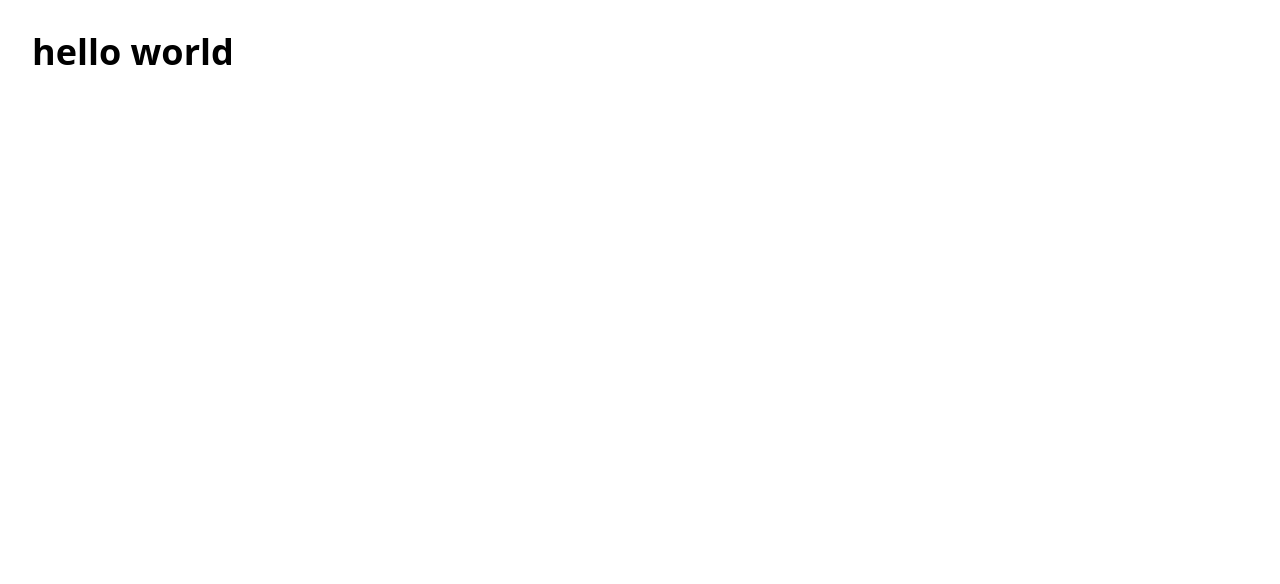
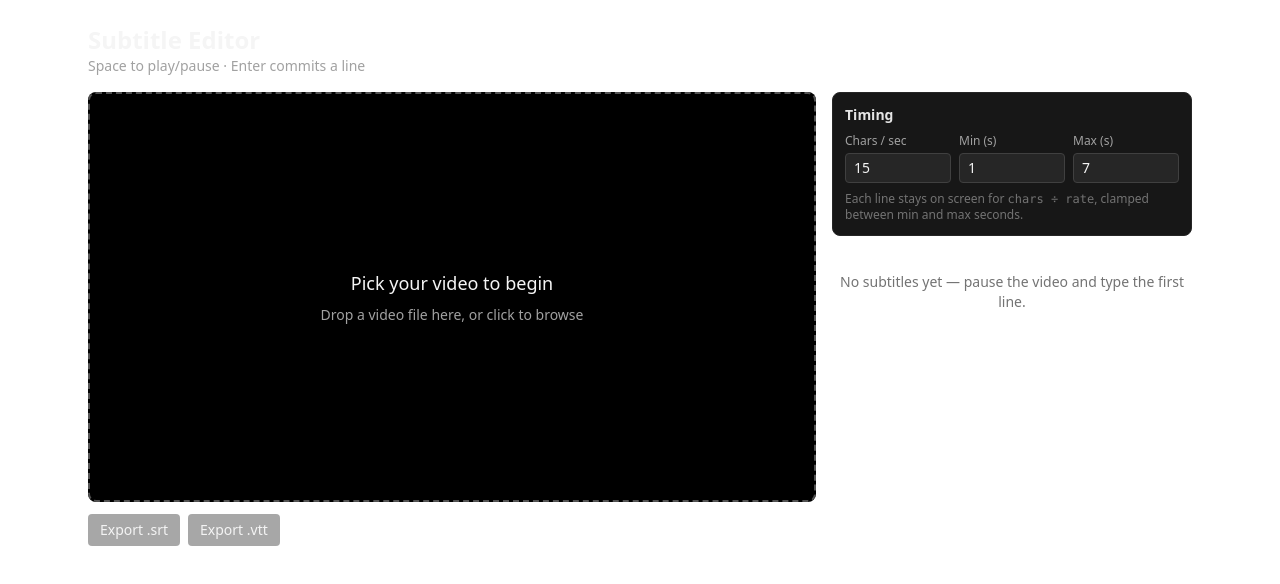
Before and after one commit to domeafavour/subtitle-editor, a React (Vite) app: page / in a window 1280 px wide. Shown: the top 584 px of the page. Built offline with nearby package versions, Linux system fonts and the light colour scheme.

Commit message:
feat(src/routes): assemble the manual subtitle editor

```diff
--- a/src/routes/index.tsx
+++ b/src/routes/index.tsx
@@ -1,11 +1,71 @@
 import { createFileRoute } from "@tanstack/react-router";
+import { useMemo } from "react";
+
+import { SettingsPanel } from "#/components/SettingsPanel";
+import { SubtitleInput } from "#/components/SubtitleInput";
+import { SubtitleList } from "#/components/SubtitleList";
+import { Toolbar } from "#/components/Toolbar";
+import { VideoStage } from "#/components/VideoStage";
+import { useGlobalShortcuts } from "#/hooks/useGlobalShortcuts";
+import { usePlayback } from "#/hooks/usePlayback";
+import { useSettings } from "#/hooks/useSettings";
+import { useSubtitles } from "#/hooks/useSubtitles";
+import { sortedWithEnds } from "#/lib/timing";
 
 export const Route = createFileRoute("/")({ component: Home });
 
 function Home() {
+  const { settings, update } = useSettings();
+  const { subtitles, add, updateText, nudgeStart, remove } = useSubtitles();
+  const playback = usePlayback({ add });
+  useGlobalShortcuts(playback);
+
+  const lines = useMemo(
+    () => sortedWithEnds(subtitles, settings),
+    [subtitles, settings],
+  );
+
   return (
-    <div className="p-8">
-      <h1 className="text-4xl font-bold">hello world</h1>
+    <div className="mx-auto flex max-w-6xl flex-col gap-4 p-6">
+      <header>
+        <h1 className="text-2xl font-bold text-neutral-100">Subtitle Editor</h1>
+        <p className="text-sm text-neutral-400">
+          Space to play/pause · Enter commits a line
+        </p>
+      </header>
+
+      <div className="grid grid-cols-1 gap-4 lg:grid-cols-[1fr_360px]">
+        <div className="flex flex-col gap-3">
+          <VideoStage
+            videoUrl={playback.videoUrl}
+            videoRef={playback.videoRef}
+            onFile={playback.loadVideo}
+            hasRestoredSubtitles={subtitles.length > 0}
+            lines={lines}
+            isPlaying={playback.isPlaying}
+            onVideoPlay={playback.handleVideoPlay}
+            onVideoPause={playback.handleVideoPause}
+          />
+          {playback.draft && (
+            <SubtitleInput
+              draftStartMs={playback.draft.startMs}
+              onCommit={playback.commitDraft}
+              onCancel={playback.cancelDraft}
+            />
+          )}
+          <Toolbar lines={lines} baseName={playback.videoName ?? "subtitles"} />
+        </div>
+
+        <div className="flex flex-col gap-3">
+          <SettingsPanel settings={settings} onChange={update} />
+          <SubtitleList
+            lines={lines}
+            onUpdateText={updateText}
+            onNudge={nudgeStart}
+            onDelete={remove}
+          />
+        </div>
+      </div>
     </div>
   );
 }
```
